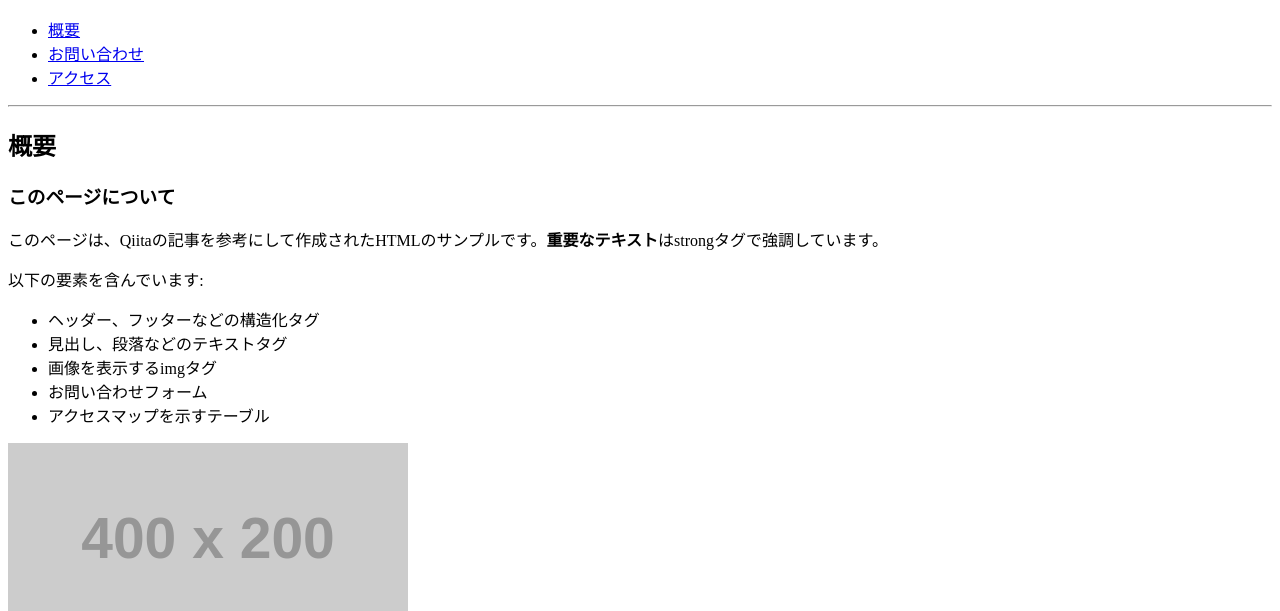
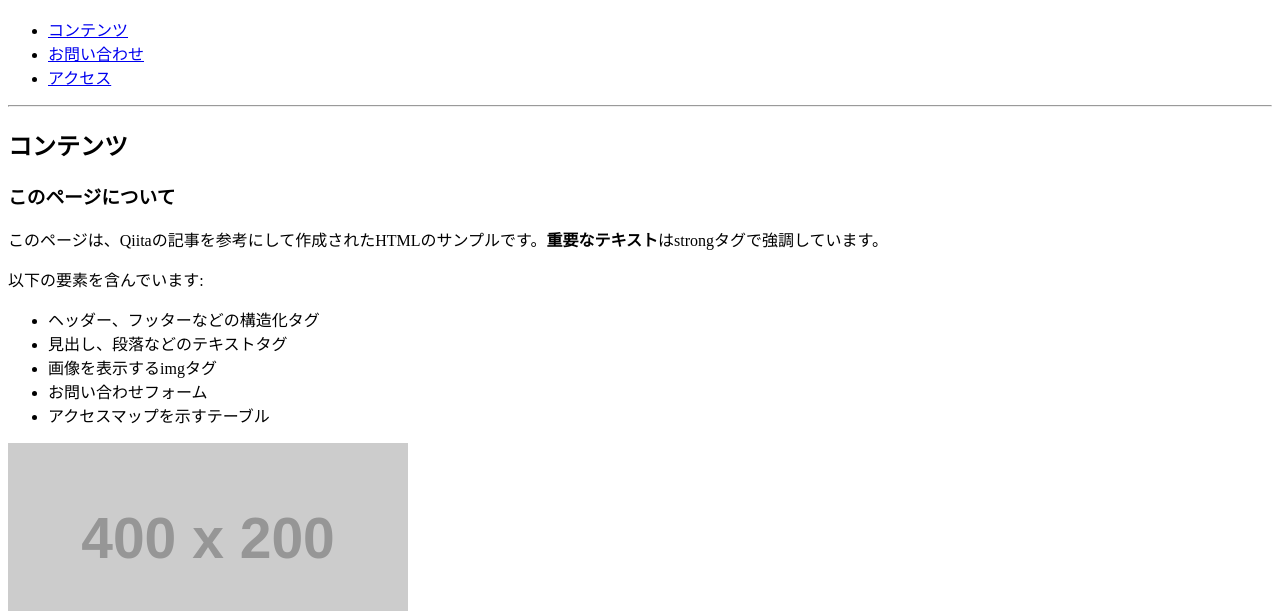
Before and after one commit to kutushita399/-, a plain HTML site: page index.html in a window 1280 px wide. Shown: the part 189-800 px from the top of the page. Drawn offline with Linux system fonts and the light colour scheme; placeholder pictures from the web are drawn by us.

Commit message:
Update index.html

```diff
--- a/index.html
+++ b/index.html
@@ -17,9 +17,10 @@
     <nav>
         <h2>サイト内メニュー</h2>
         <ul>
-            <li><a href="#about">概要</a></li>
+            <li><a href="#about">コンテンツ</a></li>
             <li><a href="#form">お問い合わせ</a></li>
             <li><a href="#access">アクセス</a></li>
+            <strong></strong>
         </ul>
     </nav>
 
@@ -27,7 +28,7 @@
 
     <main>
         <article id="about">
-            <h2><a id="about"></a>概要</h2>
+            <h2><a id="about"></a>コンテンツ</h2>
             <section>
                 <h3>このページについて</h3>
                 <p>このページは、Qiitaの記事を参考にして作成されたHTMLのサンプルです。<strong>重要なテキスト</strong>はstrongタグで強調しています。</p>
```
